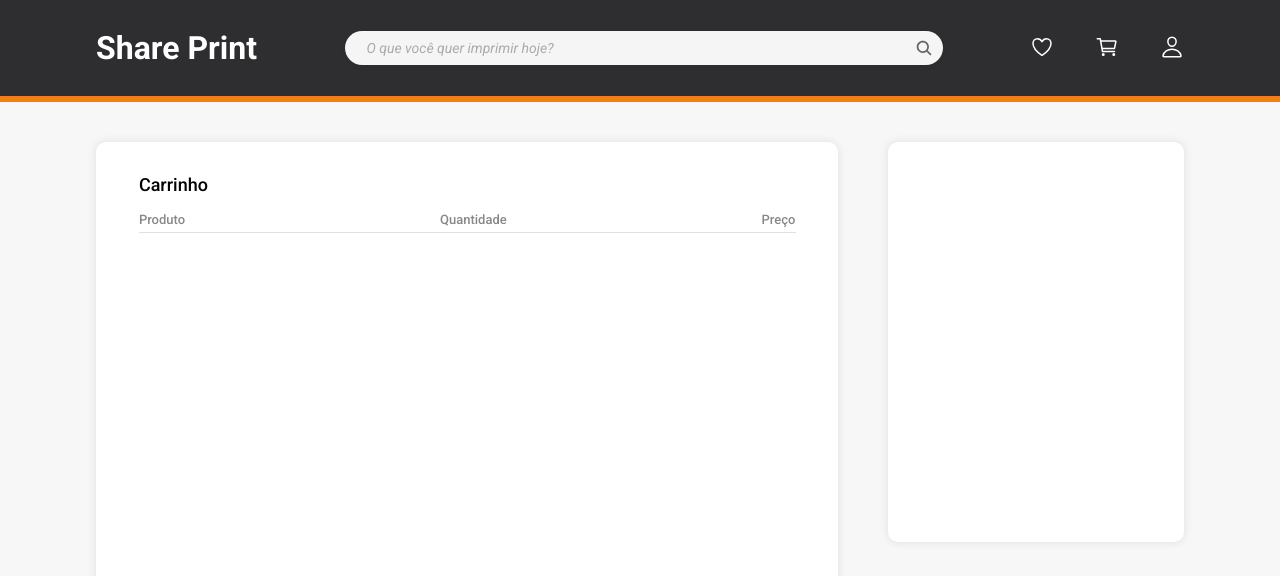
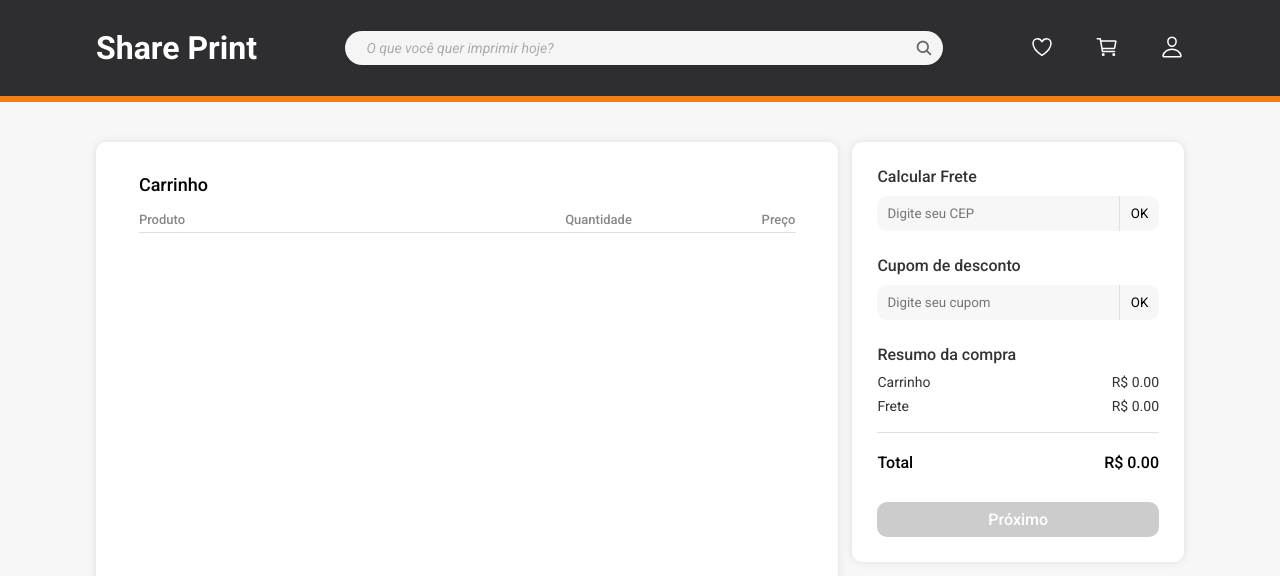
Before and after one commit to projeto-grafica/projeto-grafica-bocaboa, a React (Vite) app in the folder src/frontend/: page /carrinho in a window 1280 px wide. Shown: the top 576 px of the page. Built offline with nearby package versions, Linux system fonts and the light colour scheme; sample sign-in values are in the browser's storage.

Commit message:
✨ new: integracao carrrinho e frete

```diff
--- a/src/frontend/src/components/CarrinhoComponente.jsx
+++ b/src/frontend/src/components/CarrinhoComponente.jsx
@@ -1,22 +1,29 @@
 import styled from "styled-components";
 import React from "react";
 
-const CarrinhoComponente = ({ produto }) => {
+const CarrinhoComponente = ({ produto, refreshCart }) => {
   const [quantity, setQuantity] = React.useState(produto.quantidade);
+
+  // Removendo o item do carrinho se a quantidade for 0
+  if (quantity === 0) return null;
+
   const handleIncrement = () => {
     const cart = JSON.parse(localStorage.getItem("cartProducts")) || [];
     cart.push(produto.sticker_id);
     localStorage.setItem("cartProducts", JSON.stringify(cart));
     setQuantity(quantity + 1);
+    if (refreshCart) refreshCart();
   };
 
   const handleDecrement = () => {
+    if (quantity === 0) return;
     const cart = JSON.parse(localStorage.getItem("cartProducts")) || [];
     const index = cart.indexOf(produto.sticker_id);
     if (index !== -1) {
       cart.splice(index, 1);
       localStorage.setItem("cartProducts", JSON.stringify(cart));
       setQuantity(quantity - 1);
+      if (refreshCart) refreshCart();
     }
   };
 
@@ -25,6 +32,7 @@ const CarrinhoComponente = ({ produto }) => {
   return (
       <Container>
           <ProductCard>
+            <div className="product-info-container">
               <ImageContainer style={{ backgroundImage: `url(${imageUrl})` }}>
               </ImageContainer>
 
@@ -35,6 +43,7 @@ const CarrinhoComponente = ({ produto }) => {
                   <Specs>Substrato: {produto.paperType}</Specs>
                   <Specs>Corte: {produto.shape}</Specs>
               </ProductInfo>
+            </div>
 
               <QuantityContainer>
                   <QuantityControls>
@@ -48,8 +57,8 @@ const CarrinhoComponente = ({ produto }) => {
               </QuantityContainer>
 
               <Price>
-                  <MainPrice>R$ {produto.price * quantity}</MainPrice>
-                  <UnitPrice>R$ {produto.price/100} cada</UnitPrice>
+                  <MainPrice>R$ {(produto.price * quantity).toFixed(2)}</MainPrice>
+                  <UnitPrice>R$ {(produto.price/100).toFixed(2)} cada</UnitPrice>
               </Price>
           </ProductCard>
       </Container>
@@ -68,7 +77,13 @@ const ProductCard = styled.div`
   display: flex;
   width: 100%;
   align-items: center;
-  gap: 20px;
+
+  .product-info-container{
+    display: flex;
+    align-items: center;
+    gap: 20px;
+    width: 60%;
+  }
 `;
 
 const ImageContainer = styled.div`
@@ -97,6 +112,7 @@ const Specs = styled.p`
 `;
 
 const QuantityContainer = styled.div`
+  width: 20%;
   display: flex;
   flex-direction: column;
   align-items: center;
@@ -145,8 +161,8 @@ const QuantityDisplay = styled.span`
 `;
 
 const Price = styled.div`
+  width: 20%;
   text-align: right;
-  min-width: 120px;
 `;
 
 const MainPrice = styled.div`
--- a/src/frontend/src/pages/Carrinho.jsx
+++ b/src/frontend/src/pages/Carrinho.jsx
@@ -1,13 +1,94 @@
 import styled from "styled-components";
 import CarrinhoComponente from "../components/CarrinhoComponente";
-import React, { useEffect } from "react";
+import React, { useEffect, useState } from "react";
+
+const calcularFrete = (cepDestino) => {
+  // CEP da gráfica
+  const cepOrigem = "13206-020";
+
+  // Função para verificar se o CEP é de Jundiaí
+  const ehJundiai = (cep) => {
+    // CEPs de Jundiaí começam com 132
+    return cep.startsWith("132");
+  };
+
+  // Função para verificar se o CEP é da capital de São Paulo
+  const ehSaoPauloCapital = (cep) => {
+    // CEPs da capital de São Paulo começam com '01' até '05'
+    const prefixo = cep.substring(0, 2);
+    return ['01', '02', '03', '04', '05'].includes(prefixo);
+  };
+
+  // Função para calcular a distância aproximada entre CEPs
+  const calcularDistanciaKm = (cepOrigem, cepDestino) => {
+    // Em uma implementação real, você usaria uma API de geolocalização
+    // Para demonstração, vamos supor uma distância baseada na diferença dos CEPs
+    if (ehJundiai(cepDestino)) {
+      // Diferença de CEPs dentro de Jundiaí - simplificação para exemplo
+      const numOrigem = parseInt(cepOrigem.replace('-', '').substring(3));
+      const numDestino = parseInt(cepDestino.replace('-', '').substring(3));
+      const diferenca = Math.abs(numOrigem - numDestino);
+      // Simulando que cada 1000 unidades de diferença equivale a 5km
+      return Math.ceil(diferenca / 1000) * 5;
+    }
+
+    return 20; // Distância padrão para outros locais que serão atendidos
+  };
+
+  // Limpar o CEP para processamento
+  const cepLimpo = cepDestino.replace(/\D/g, '');
+
+  // Verificar se o CEP tem o formato correto
+  if (cepLimpo.length !== 8) {
+    return {
+      status: false,
+      mensagem: "CEP inválido. Por favor, insira um CEP válido.",
+      valor: 0
+    };
+  }
+
+  // Aplicar as regras específicas
+
+  // 1. Se for São Paulo Capital, frete fixo de 30 reais
+  if (ehSaoPauloCapital(cepLimpo)) {
+    return {
+      status: true,
+      mensagem: "Entrega para São Paulo capital: frete fixo.",
+      valor: 30
+    };
+  }
+
+  // 2. Se for em Jundiaí, calcula o frete baseado na distância
+  if (ehJundiai(cepLimpo)) {
+    const distanciaKm = calcularDistanciaKm(cepOrigem.replace(/\D/g, ''), cepLimpo);
+    const valorFrete = Math.ceil(distanciaKm / 5) * 5; // A cada 5km, 5 reais
+
+    return {
+      status: true,
+      mensagem: `Entrega para Jundiaí: ${distanciaKm}km de distância.`,
+      valor: valorFrete
+    };
+  }
+
+  // 3. Para outros locais, não há entrega disponível
+  return {
+    status: false,
+    mensagem: "Desculpe, não realizamos entregas para esta localidade.",
+    valor: 0
+  };
+};
 
 const Carrinho = () => {
     const [produtos, setProdutos] = React.useState([]);
+    const [frete, setFrete] = useState(0);
+    const [freteStatus, setFreteStatus] = useState(null);
+    const [freteMensagem, setFreteMensagem] = useState("");
+    const [cepInput, setCepInput] = useState("");
+    const [desconto, setDesconto] = useState(0);
+    const [cupom, setCupom] = useState("");
 
-    useEffect(() => {
+    const refreshProducts = () => {
         const cartProducts = JSON.parse(localStorage.getItem('cartProducts') || '[]');
-        // Agrega os IDs e conta ocorrência
         const productCounts = {};
         cartProducts.forEach(id => {
             productCounts[id] = (productCounts[id] || 0) + 1;
@@ -22,7 +103,49 @@ const Carrinho = () => {
         ).then(productsWithQuantity => {
             setProdutos(productsWithQuantity);
         });
+    };
+
+    React.useEffect(() => {
+        refreshProducts();
     }, []);
+
+    const totalPrice = produtos.reduce(
+        (acc, prod) => acc + (prod.price * prod.quantidade),
+        0
+    );
+
+    const aplicarFrete = () => {
+        if (!cepInput.trim()) {
+            setFreteMensagem("Por favor, insira um CEP");
+            setFreteStatus(false);
+            setFrete(0);
+            return;
+        }
+
+        const resultado = calcularFrete(cepInput);
+        setFreteStatus(resultado.status);
+        setFreteMensagem(resultado.mensagem);
+        setFrete(resultado.valor);
+    };
+
+    const aplicarCupom = () => {
+        // Aqui você implementaria a lógica de validação de cupom
+        // Por enquanto apenas um placeholder
+        if (cupom === "DESCONTO10") {
+            setDesconto(totalPrice * 0.1);
+        } else {
+            setDesconto(0);
+        }
+    };
+
+    // Função para formatar o CEP automaticamente
+    const handleCepChange = (e) => {
+        let value = e.target.value.replace(/\D/g, '');
+        if (value.length > 5) {
+            value = value.slice(0, 5) + '-' + value.slice(5, 8);
+        }
+        setCepInput(value);
+    };
 
     return (
         <Container>
@@ -35,13 +158,63 @@ const Carrinho = () => {
                 </div>
                 {produtos.map((produto, index) => (
                     <React.Fragment key={index}>
-                        <CarrinhoComponente produto={produto} />
+                        <CarrinhoComponente
+                          produto={produto}
+                          refreshCart={refreshProducts}
+                        />
                         <div className="divisor"></div>
                     </React.Fragment>
                 ))}
             </CarrinhoContainer>
             <div className="carrinho-resumo">
-                {/* Adicione o conteúdo do resumo do carrinho aqui */}
+                <h2>Calcular Frete</h2>
+                <InputContainer>
+                    <input
+                        type="text"
+                        placeholder="Digite seu CEP"
+                        value={cepInput}
+                        onChange={handleCepChange} // atualizado para formatação automática
+                    />
+                    <button onClick={aplicarFrete}>OK</button>
+                </InputContainer>
+                {freteMensagem && (
+                    <MensagemFrete status={freteStatus}>
+                        {freteMensagem}
+                    </MensagemFrete>
+                )}
+
+                <h2>Cupom de desconto</h2>
+                <InputContainer>
+                    <input
+                        type="text"
+                        placeholder="Digite seu cupom"
+                        value={cupom}
+                        onChange={(e) => setCupom(e.target.value)}
+                    />
+                    <button onClick={aplicarCupom}>OK</button>
+                </InputContainer>
+
+                <h2>Resumo da compra</h2>
+                <ResumoItem>
+                    <span>Carrinho</span>
+                    <span>R$ {totalPrice.toFixed(2)}</span>
+                </ResumoItem>
+                <ResumoItem>
+                    <span>Frete</span>
+                    <span>R$ {frete.toFixed(2)}</span>
+                </ResumoItem>
+                {desconto > 0 && (
+                    <ResumoItem desconto>
+                        <span>Desconto</span>
+                        <span>- R$ {desconto.toFixed(2)}</span>
+                    </ResumoItem>
+                )}
+                <Divisor />
+                <ResumoTotal>
+                    <span>Total</span>
+                    <span>R$ {(totalPrice + frete - desconto).toFixed(2)}</span>
+                </ResumoTotal>
+                <BotaoProximo disabled={!freteStatus}>Próximo</BotaoProximo>
             </div>
         </Container>
     );
@@ -56,11 +229,23 @@ const Container = styled.div`
         display: flex;
         flex-direction: column;
         background-color: white;
-        width: 20dvw;
+        width: 22dvw;
         border-radius: 10px;
-        padding: 20px;
-        height: 45dvh;
+        padding: 25px;
+        height: fit-content;
         box-shadow: 0px 0px 10px 0px rgba(0,0,0,0.1);
+
+        h2 {
+            font-size: 16px;
+            font-weight: 500;
+            margin-bottom: 10px;
+            margin-top: 15px;
+            color: #333;
+        }
+
+        h2:first-child {
+            margin-top: 0;
+        }
     }
 `;
 
@@ -93,10 +278,23 @@ const CarrinhoContainer = styled.div`
             font-size: 13px;
             font-weight: 500;
             display: flex;
-            align-items: center;
-            justify-content: center;
             padding: 5px 0;
             color: #888888;
+        }
+
+        h2:nth-child(1) {
+            width: 60%;
+            justify-content: flex-start;
+        }
+
+        h2:nth-child(2) {
+            width: 20%;
+            justify-content: center;
+        }
+
+        h2:nth-child(3) {
+            width: 20%;
+            justify-content: end;
         }
     }
 
@@ -106,4 +304,87 @@ const CarrinhoContainer = styled.div`
     }
 `;
 
+const InputContainer = styled.div`
+    display: flex;
+    width: 100%;
+    height: 35px;
+    margin-bottom: 10px;
+
+    input {
+        flex: 1;
+        border: none;
+        border-radius: 10px 0 0 10px;
+        padding: 0 10px;
+        background-color: #F7F7F7;
+        outline: none;
+    }
+
+    button {
+        width: 40px;
+        background-color: #F7F7F7;
+        border: none;
+        border-radius: 0 10px 10px 0;
+        border-left: 1px solid #e0e0e0;
+        cursor: pointer;
+        transition: background-color 0.3s;
+
+        &:hover {
+            background-color: #4CAF50;
+            color: white;
+        }
+    }
+`;
+
+const MensagemFrete = styled.div`
+    font-size: 12px;
+    margin-bottom: 10px;
+    color: ${props => props.status ? '#4CAF50' : '#f44336'};
+`;
+
+const ResumoItem = styled.div`
+    display: flex;
+    justify-content: space-between;
+    margin-bottom: 8px;
+
+    span {
+        font-size: 14px;
+        color: ${props => props.desconto ? '#4CAF50' : '#333'};
+    }
+`;
+
+const Divisor = styled.div`
+    width: 100%;
+    border-bottom: 1px solid #e0e0e0;
+    margin: 10px 0;
+`;
+
+const ResumoTotal = styled.div`
+    display: flex;
+    justify-content: space-between;
+    margin: 10px 0;
+    font-weight: 500;
+
+    span {
+        font-size: 16px;
+    }
+`;
+
+const BotaoProximo = styled.button`
+    width: 100%;
+    height: 35px;
+    background-color: ${props => props.disabled ? '#cccccc' : '#4CAF50'};
+    color: white;
+    border: none;
+    border-radius: 10px;
+    margin-top: 20px;
+    cursor: ${props => props.disabled ? 'not-allowed' : 'pointer'};
+    font-weight: 500;
+    font-size: 16px;
+    transition: background-color 0.3s;
+
+    &:hover {
+        background-color: ${props => props.disabled ? '#cccccc' : '#45a049'};
+    }
+`;
+
 export default Carrinho;
```
